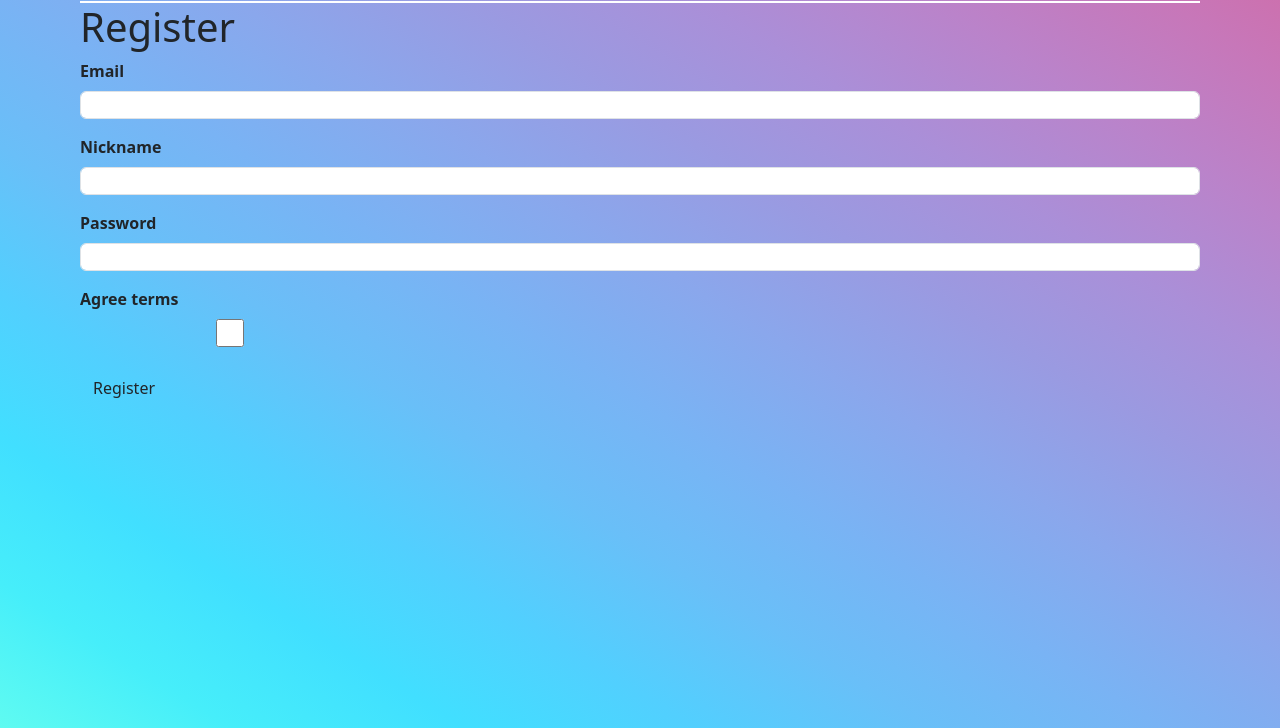
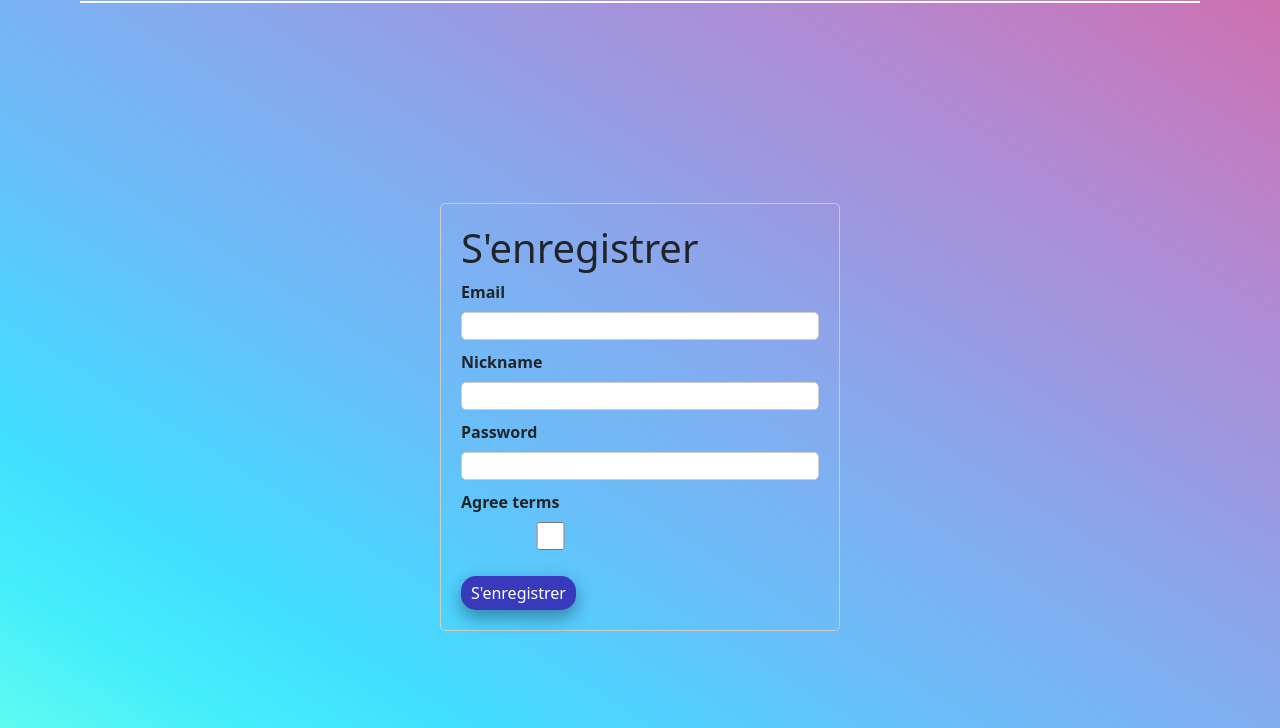
Before and after one commit to AnotheerDev/Sessions, a Symfony app: template templates/registration/register.html.twig in a window 1280 px wide. Shown: the part 72-800 px from the top of the page. Run offline with Twig, Linux system fonts and the light colour scheme; the template is opened without the code that fills it, so the values that code supplies are empty; form fields are guessed from the names that the template uses; some libraries are stand-ins or nearby versions.

Commit message:
add class for css

```diff
--- a/templates/registration/register.html.twig
+++ b/templates/registration/register.html.twig
@@ -2,23 +2,37 @@
 
 {% block title %}Register{% endblock %}
 
+
 {% block body %}
     {% for flash_error in app.flashes('verify_email_error') %}
-        <div class="alert alert-danger" role="alert">{{ flash_error }}</div>
+        <div role="alert">{{ flash_error }}</div>
     {% endfor %}
 
-    <h1>Register</h1>
+    <section class="centre">
+        <h1>S'enregistrer</h1>
+        <div>
+            {{ form_errors(registrationForm) }}
 
-    {{ form_errors(registrationForm) }}
+            {{ form_start(registrationForm) }}
+                <div class="form-row">
+                    {{ form_label(registrationForm.email) }}
+                    {{ form_widget(registrationForm.email, {'attr': {'class': 'form-input'}}) }}
+                </div>
+                <div class="form-row">
+                    {{ form_label(registrationForm.nickname) }}
+                    {{ form_widget(registrationForm.nickname, {'attr': {'class': 'form-input'}}) }}
+                </div>
+                <div class="form-row">
+                    {{ form_label(registrationForm.plainPassword, 'Password') }}
+                    {{ form_widget(registrationForm.plainPassword, {'attr': {'class': 'form-input'}}) }}
+                </div>
+                <div class="form-row">
+                    {{ form_label(registrationForm.agreeTerms) }}
+                    {{ form_widget(registrationForm.agreeTerms, {'attr': {'class': 'form-checkbox'}}) }}
+                </div>
 
-    {{ form_start(registrationForm) }}
-        {{ form_row(registrationForm.email) }}
-        {{ form_row(registrationForm.nickname) }}
-        {{ form_row(registrationForm.plainPassword, {
-            label: 'Password'
-        }) }}
-        {{ form_row(registrationForm.agreeTerms) }}
-
-        <button type="submit" class="btn">Register</button>
-    {{ form_end(registrationForm) }}
+                <button type="submit" class="btn-blue">S'enregistrer</button>
+            {{ form_end(registrationForm) }}
+        </div>
+    </section>
 {% endblock %}
```
